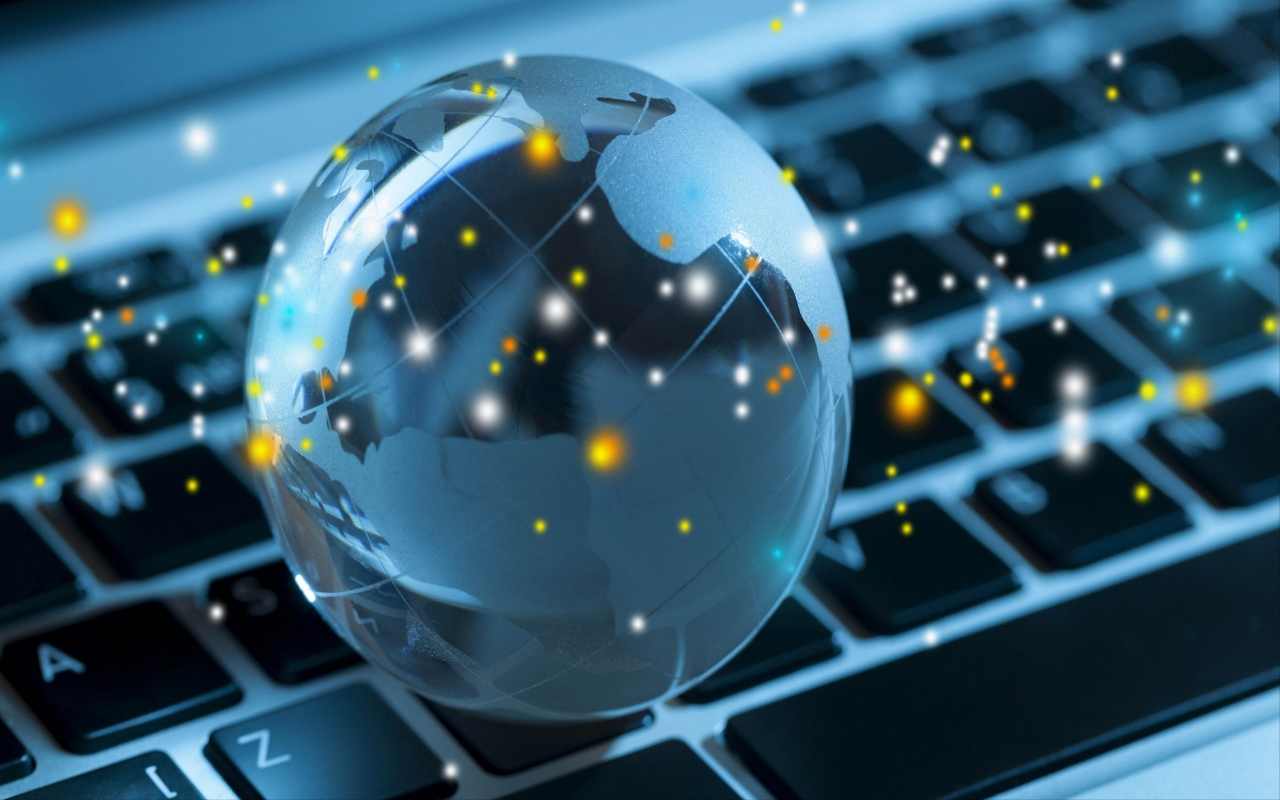
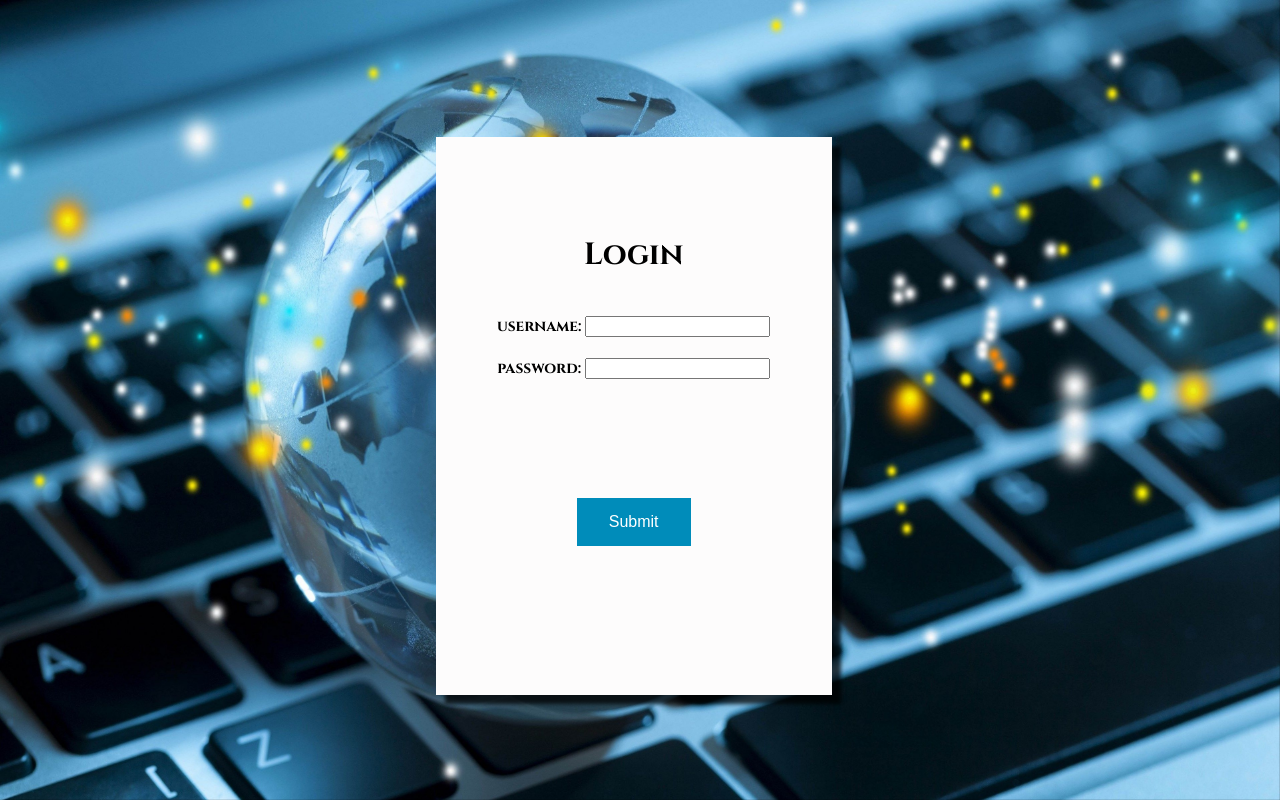
Before and after one commit to RamisaIbnat/main_cloud9, a PHP site: page /login.php in a window 1280 px wide. Run offline with PHP 8.4, Linux system fonts and the light colour scheme; some libraries are stand-ins or nearby versions; some web fonts are replaced.

Commit message:
completed login page

```diff
--- a/css/style.css
+++ b/css/style.css
@@ -119,7 +119,7 @@
 
 #login{
     left: 1%;
-    z-index: 104;
+    z-index: 106;
     position: relative;
     display: inline-block;
     font-size: 1.2vw;
@@ -131,8 +131,35 @@
     font-weight: bolder;
 }
 
+#login_form{
+    height: 70%;
+    width: 31%;
+    top: 17%;
+    left: 34%;
+    padding-top: 6%;
+    /* padding-left: 8%; */
+    -webkit-box-shadow: 9px 9px 4px 0px rgba(0,0,0,0.75);
+    -moz-box-shadow: 9px 9px 4px 0px rgba(0,0,0,0.75);
+    box-shadow: 9px 9px 4px 0px rgba(0,0,0,0.75);
+    font-family: 'Cinzel', serif;
+    font-weight: bolder;
+    font-size: 1.2vw;
+}
+
+#button {
+    margin-top: 30%;
+    background-color: #008CBA;
+    border: none;
+    color: white;
+    padding: 15px 32px;
+    text-align: center;
+    text-decoration: none;
+    display: inline-block;
+    font-size: 16px;
+}
+
 a:visited, a:link, a:active{
-    color: black;
+    color:white;
     text-decoration: none;
 }
 
@@ -493,9 +520,12 @@
 }
 
 #contact_id{
-    top: 47.5%;
+    height: 50%;
+    top: 46.5%;
+    padding-left: 37%;
     background-color: #0000008c;
- }
+    padding-top: 4%;
+}
 
  #content_contact{
      top: 20%;
@@ -504,22 +534,22 @@
      display:inline-block;
      color:white;
      font-weight: bold;
-    font-family: 'Crimson Text', serif;
-    font-size: 1.2vw;
-    text-align: justify;
+     font-family: 'Roboto', sans-serif;
+    font-size: 1vw;
+     text-align: justify;
  }
 
  #query{
     top: 47%;
-    background-color: #0000008c;
+    background-color: #00000030;
  }
 
-#googleMap{
+/* #googleMap{
     height:50%;
     width:50%;
      position: relative;
      display:inline-block;
- }
+ } */
 
 ::-webkit-scrollbar {
 width: 12px;
--- a/login.php
+++ b/login.php
@@ -3,7 +3,9 @@
 
     if (!empty($_POST['submit'])) {
 		# code...
+
 		include 'db_login.php';
+		echo "could not connect";
         $sql = "SELECT * FROM users WHERE username='" . $_POST["uname"] ."' and password = '". $_POST["passwd"] . "'";
 
 		$result=$con->query($sql);
@@ -45,13 +47,20 @@
 		    	<img class='SlideImage'  src="css/images/telecom4.jpg">
 		    </div>
 		</div>
-	<h1>Login</h1>
+		<div class="content" id="login_form">
+	<center><h1 >Login</h1>
+
 	<form action="" method="POST">
+	<br>
 		username: <input type="text" name="uname"/><br>
+		<br>
 		password: <input type="password" name="passwd"/><br>
-		<input type="submit" name="submit"/>
+		<input type="submit" name="submit" id="button"/>
 	</form>
-	or <a href="signup.php">Signup</a>
+	</center>
+</div>
+	</div>
+
 	<script src="js/slideshow.js"></script>
 	</body>
 </html>
```
Also changed, not shown: index.php (renamed from index.html, +18 -14 lines).
